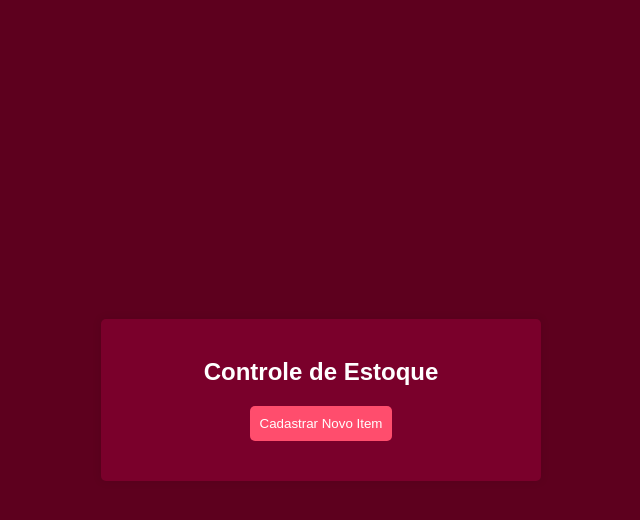
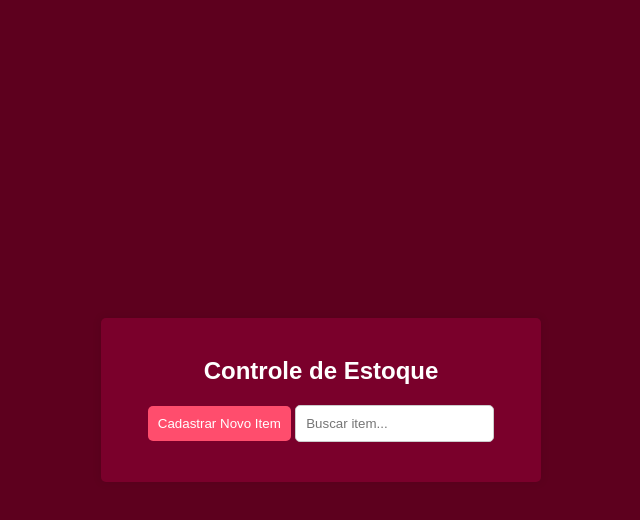
Before and after one commit to AlvesGab24/PI-GerenTarefas, a plain HTML site: page docs/index.html in a window 1280 px wide. Both pictures are taken after a click on the button "Ir para o Estoque". Shown: the whole page, without its empty margins (319-959 px from the left). Drawn offline with Linux system fonts and the light colour scheme.

Commit message:
Update index.html

```diff
--- a/docs/index.html
+++ b/docs/index.html
@@ -15,6 +15,7 @@
     <div class="stock-container" style="display: none;">
         <h2>Controle de Estoque</h2>
         <button id="add-item">Cadastrar Novo Item</button>
+        <input type="text" id="search-bar" placeholder="Buscar item...">
         <form id="stock-form" style="display: none;">
             <input type="text" id="item-name" placeholder="Nome" required>
             <input type="text" id="item-brand" placeholder="Marca" required>
```
